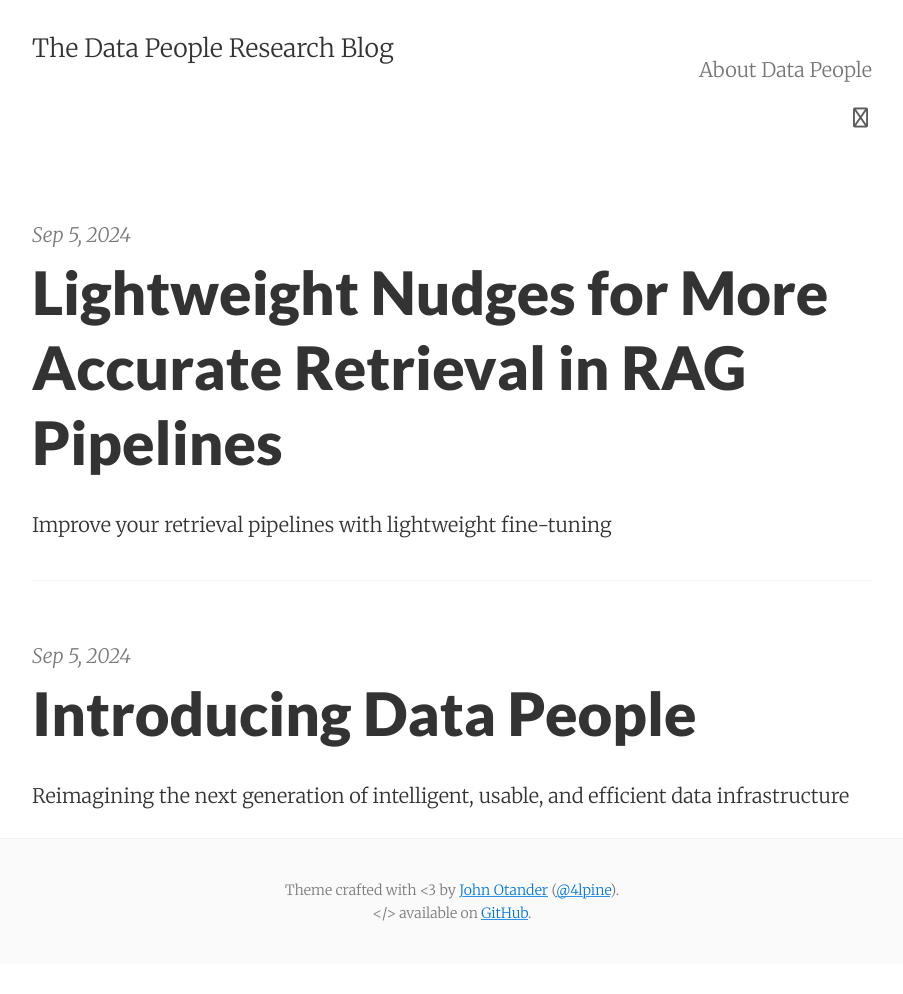
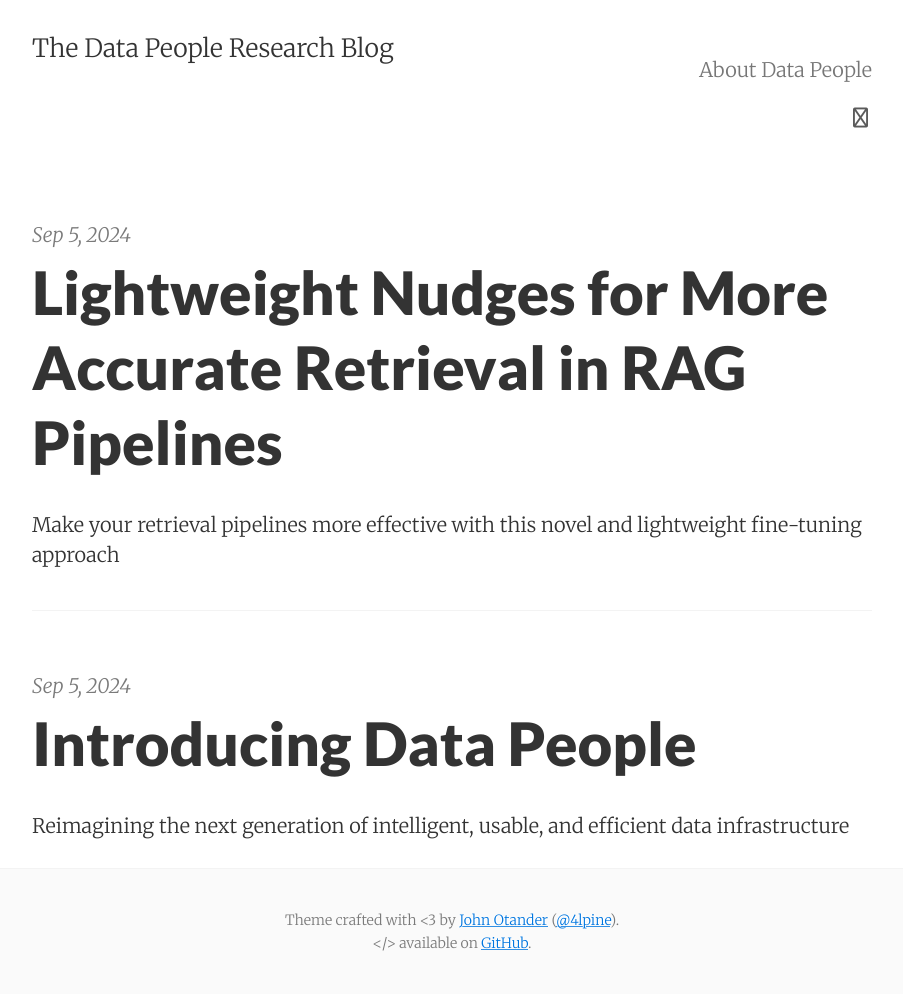
Before and after one commit to data-people-group/data-people-group.github.io, a Jekyll site: the page built from index.html, in a window 1280 px wide. Shown: the whole page, without its empty margins (188-1091 px from the left). Built offline with Jekyll 4.4.1, drawn with Linux system fonts in a browser that asks for light colours; nearby versions of some CDN libraries; the list of posts is cut into pages by our own code; before the commit the page ends 964 px from its top, so only the background shows below that; part of the change alters nothing that is shown.

Commit message:
Update 2024-09-05-nudge.md

```diff
--- a/_posts/2024-09-05-nudge.md
+++ b/_posts/2024-09-05-nudge.md
@@ -3,7 +3,7 @@ layout:     post
 title:      Lightweight Nudges for More Accurate Retrieval in RAG Pipelines
 date:       2024-09-05
 authors:    <a href="https://szeighami.github.io/">Sepanta Zeighami</a>, <a href="https://adityagp.net">Aditya Parameswaran</a>
-summary:    Improve your retrieval pipelines with lightweight fine-tuning
+summary:    Make your retrieval pipelines more effective with this novel and lightweight fine-tuning approach
 categories: blogs
 ---
 
@@ -15,7 +15,7 @@ Retrieval based on pre-trained embedding similarity is the standard approach for
     margin: auto;
     margin-bottom: 20px;">
   <img src="https://data-people-group.github.io/images/nudge/nudge-icon.jpg"  style="width:30%">
- <figcaption style="text-align: left; width:55%; font-style: italic; margin: auto;">NUDGE your embeddings to where they should be.</figcaption>
+ <figcaption style="text-align: center; width:50%; font-style: italic; margin: auto;">NUDGE your embeddings to where they should be.</figcaption>
 </figure>
 
 We’ve developed NUDGE, a simple and lightweight fine-tuning method that boosts accuracy when retrieving text/images using semantic similarity with pre-trained embedding models. In a nutshell, NUDGE directly modifies the embeddings of data records to maximize the similarity between training queries and their ground-truth answers. NUDGE does so *non-parametrically.* Non-parametric means that NUDGE does not modify model parameters to generate better embeddings, as fine-tuning the embedding model, or training adaptors (e.g., [link](https://docs.llamaindex.ai/en/stable/examples/finetuning/embeddings/finetune_embedding_adapter/) or [link](https://research.trychroma.com/embedding-adapters)) would.  Instead, NUDGE *directly* changes the embeddings themselves. Compared with fine-tuning the pre-trained model and training adaptors, NUDGE provides 3.3x and 4.3x higher increase in accuracy and runs 200x and 3x faster, respectively.
@@ -69,7 +69,7 @@ We performed experiments on various embedding models and datasets, for both text
     margin: auto;
     margin-bottom: 20px;">
   <img src="https://data-people-group.github.io/images/nudge/res_img.png"  style="width:70%">
-  <figcaption style="text-align: left; width:73%; font-style: italic; margin: auto;">Table 2. Average accuracy across image datasets (R@k is Recall@k).</figcaption>
+  <figcaption style="text-align: center; width:73%; font-style: italic; margin: auto;">Table 2. Average accuracy across image datasets (R@k is Recall@k).</figcaption>
 </figure>
 
 
```
